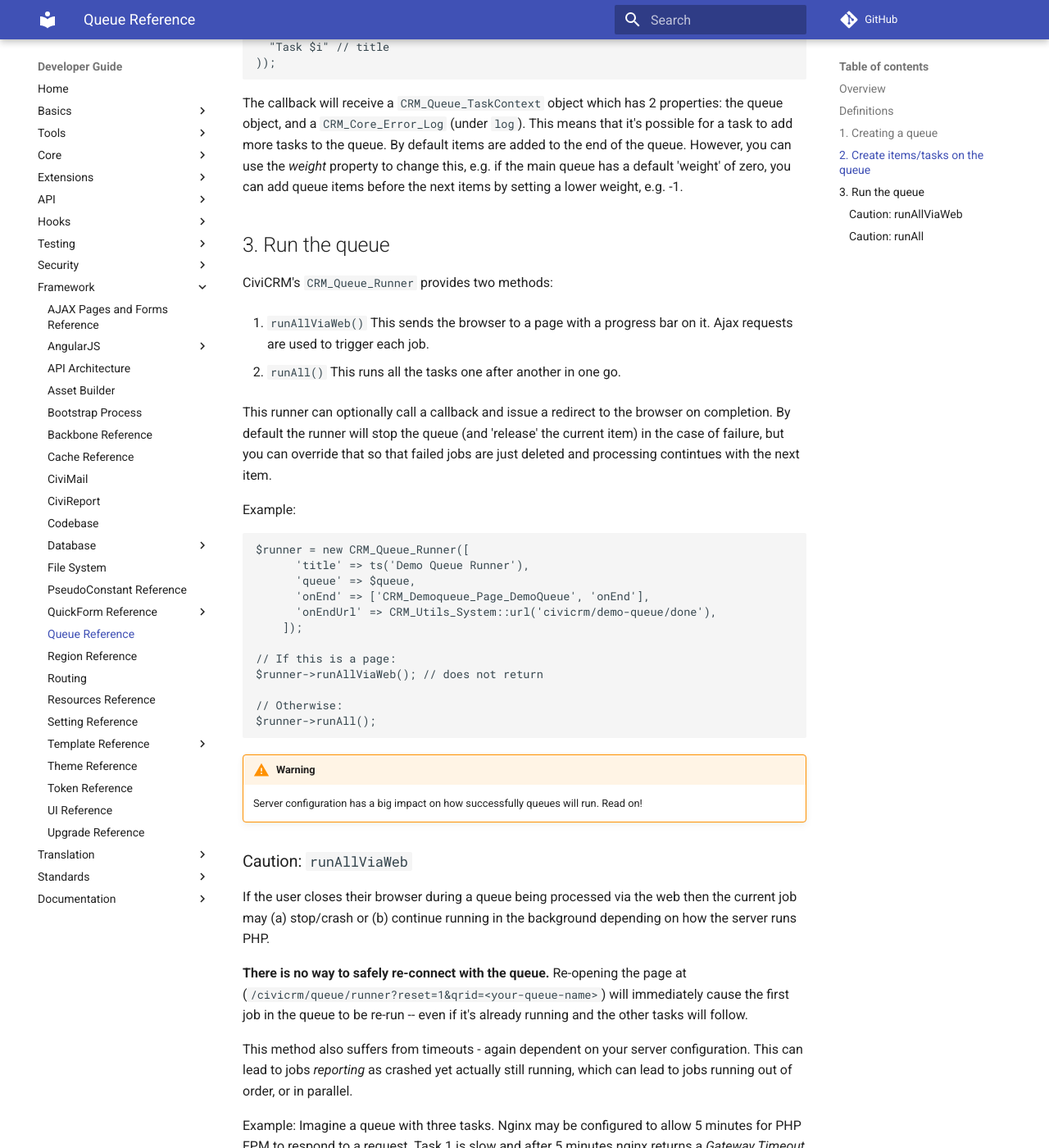
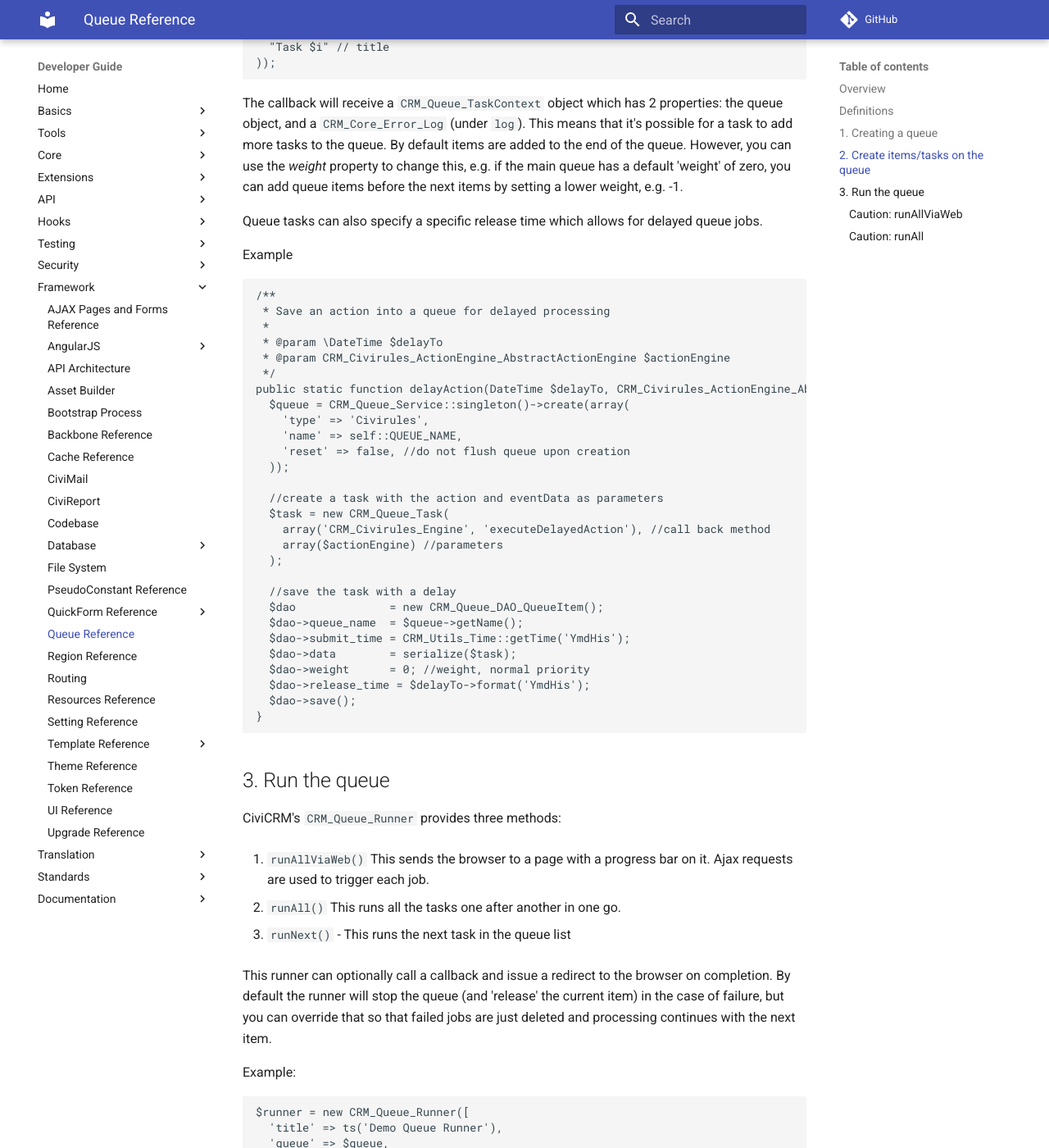
Before and after one commit to civicrm/civicrm-dev-docs, an MkDocs documentation site: the page built from docs/framework/queues/index.md, in a window 1280 px wide and 1400 px high, scrolled down 1663 px. Shown: the whole window at 82% size. Built offline with MkDocs 1.6.1 and Material for MkDocs 9.7.7, drawn with Linux system fonts in a browser that asks for light colours; comment, search, counter and statistics services are not loaded; old or Windows-style settings are respelled for this version of MkDocs; some of the changed text lies outside the part shown.

Commit message:
Add in examples and details on delayed queue tasks and running queues through an API style mechanism

````diff
--- a/docs/framework/queues/index.md
+++ b/docs/framework/queues/index.md
@@ -55,31 +55,94 @@
 
 The callback will receive a `CRM_Queue_TaskContext` object which has 2 properties: the queue object, and a `CRM_Core_Error_Log` (under `log`). This means that it's possible for a task to add more tasks to the queue. By default items are added to the end of the queue. However, you can use the *weight* property to change this, e.g. if the main queue has a default 'weight' of zero, you can add queue items before the next items by setting a lower weight, e.g. -1.
 
+Queue tasks can also specify a specific release time which allows for delayed queue jobs.
+
+Example
+
+```php
+/**
+ * Save an action into a queue for delayed processing
+ *
+ * @param \DateTime $delayTo
+ * @param CRM_Civirules_ActionEngine_AbstractActionEngine $actionEngine
+ */
+public static function delayAction(DateTime $delayTo, CRM_Civirules_ActionEngine_AbstractActionEngine $actionEngine) {
+  $queue = CRM_Queue_Service::singleton()->create(array(
+    'type' => 'Civirules',
+    'name' => self::QUEUE_NAME,
+    'reset' => false, //do not flush queue upon creation
+  ));
+
+  //create a task with the action and eventData as parameters
+  $task = new CRM_Queue_Task(
+    array('CRM_Civirules_Engine', 'executeDelayedAction'), //call back method
+    array($actionEngine) //parameters
+  );
+
+  //save the task with a delay
+  $dao              = new CRM_Queue_DAO_QueueItem();
+  $dao->queue_name  = $queue->getName();
+  $dao->submit_time = CRM_Utils_Time::getTime('YmdHis');
+  $dao->data        = serialize($task);
+  $dao->weight      = 0; //weight, normal priority
+  $dao->release_time = $delayTo->format('YmdHis');
+  $dao->save();
+}
+```
+
 ## 3. Run the queue
 
-CiviCRM's `CRM_Queue_Runner` provides two methods:
+CiviCRM's `CRM_Queue_Runner` provides three methods:
 
 1. `runAllViaWeb()` This sends the browser to a page with a progress bar on it.  Ajax requests are used to trigger each job.
 
 2. `runAll()` This runs all the tasks one after another in one go.
 
-This runner can optionally call a callback and issue a redirect to the browser on completion. By default the runner will stop the queue (and 'release' the current item) in the case of failure, but you can override that so that failed jobs are just deleted and processing contintues with the next item.
+3. `runNext()` - This runs the next task in the queue list
+
+This runner can optionally call a callback and issue a redirect to the browser on completion. By default the runner will stop the queue (and 'release' the current item) in the case of failure, but you can override that so that failed jobs are just deleted and processing continues with the next item.
 
 Example:
 
 ```php
 $runner = new CRM_Queue_Runner([
-      'title' => ts('Demo Queue Runner'),
-      'queue' => $queue,
-      'onEnd' => ['CRM_Demoqueue_Page_DemoQueue', 'onEnd'],
-      'onEndUrl' => CRM_Utils_System::url('civicrm/demo-queue/done'),
-    ]);
+  'title' => ts('Demo Queue Runner'),
+  'queue' => $queue,
+  'onEnd' => ['CRM_Demoqueue_Page_DemoQueue', 'onEnd'],
+  'onEndUrl' => CRM_Utils_System::url('civicrm/demo-queue/done'),
+]);
 
 // If this is a page:
 $runner->runAllViaWeb(); // does not return
 
 // Otherwise:
 $runner->runAll();
+```
+Example 2 Running a queue via a cron job or API method style mechanism
+
+```php
+function civicrm_api_job_runspecificqueue($params) {
+  $returnValues = array();
+
+  $queue = CRM_Demoqueue_Helper::singleton()->getQueue();
+  $runner = new CRM_Queue_Runner([
+    'title' => ts('Demo Queue Runner'),
+    'queue' => $queue,
+    'errorMode' => CRM_Queue_Runner::ERROR_CONTINUE,
+  ]);
+
+  $maxRunTime = time() + 30; //stop executing next item after 30 seconds
+  $continue = TRUE;
+
+  while(time() < $maxRunTime && $continue) {
+    $result = $runner->runNext(false);
+    if (!$result['is_continue']) {
+      $continue = false; //all items in the queue are processed
+    }
+    $returnValues[] = $result;
+  }
+  // Spec: civicrm_api3_create_success($values = 1, $params = array(), $entity = NULL, $action = NULL)
+  return civicrm_api3_create_success($returnValues, $params, 'Demoqueue', 'Run');
 ```
 
 !!!warning
````
